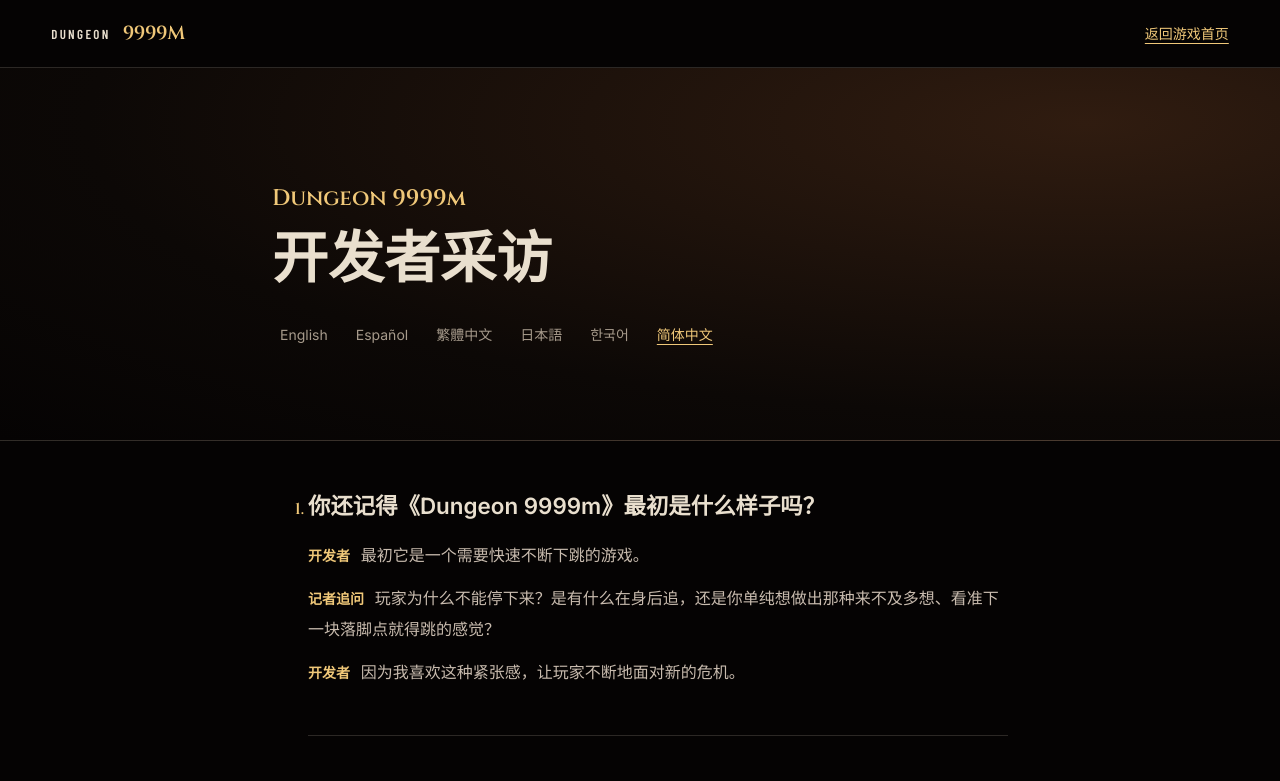
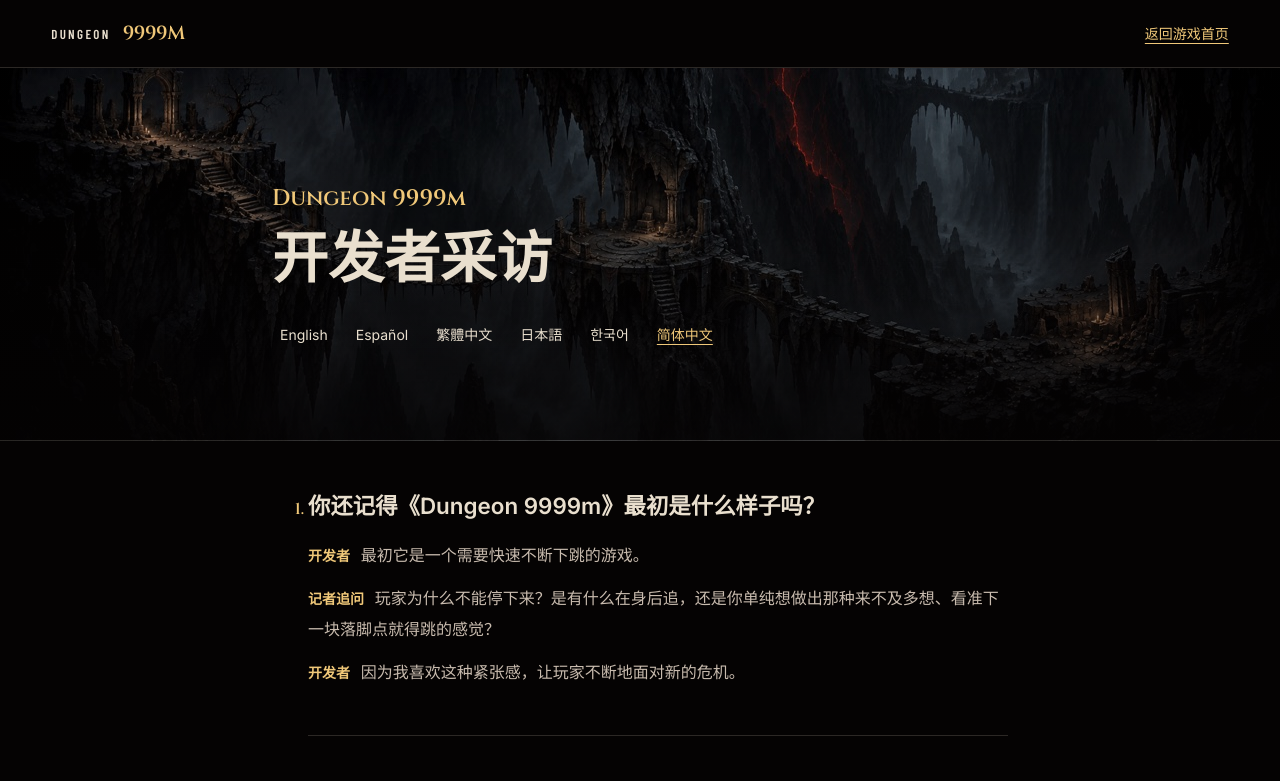
Before and after one commit to tom8341/sanctuary-studio-privacy, a plain HTML site: page interview.html in a window 1280 px wide. Shown: the top 781 px of the page. Drawn offline with nearby package versions, Linux system fonts and the light colour scheme.

Commit message:
Add a dungeon banner to the developer interview

```diff
--- a/interview.css
+++ b/interview.css
@@ -23,7 +23,9 @@
 .interview-masthead {
   padding: clamp(64px, 10vw, 116px) 0 clamp(44px, 7vw, 84px);
   border-bottom: 1px solid var(--line);
-  background: radial-gradient(ellipse at 85% 15%, #301c10, var(--surface) 65%, var(--black));
+  background:
+    linear-gradient(180deg, rgba(5, 3, 3, .08), rgba(5, 3, 3, .72)),
+    var(--surface) url("assets/interview-banner.jpg") center / cover no-repeat;
 }
 
 .interview-column {
@@ -58,7 +60,7 @@
   min-height: 44px;
   align-items: center;
   padding-inline: 8px;
-  color: var(--muted);
+  color: var(--paper);
   font-size: .875rem;
 }
 
--- a/interview.html
+++ b/interview.html
@@ -8,7 +8,7 @@
     <title>开发者采访 | Dungeon 9999m</title>
     <link rel="icon" href="assets/game-icon.png" />
     <link rel="stylesheet" href="styles.css" />
-    <link rel="stylesheet" href="interview.css?v=2" />
+    <link rel="stylesheet" href="interview.css?v=3" />
     <script src="interview-i18n.js?v=3" defer></script>
   </head>
   <body>
```
Also changed, not shown: assets/interview-banner.jpg (added).
